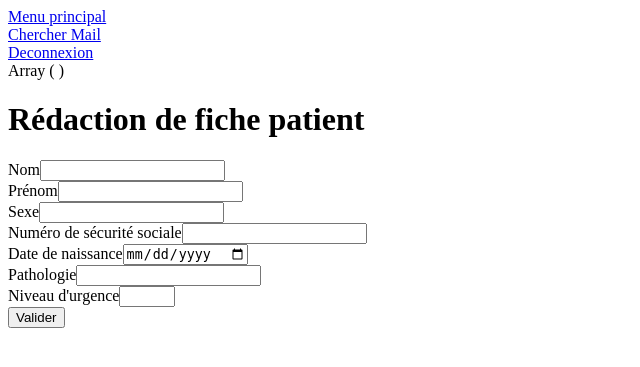
After one commit to bbaillif/projetPHP, a PHP site: page /patient.php in a window 1280 px wide. The commit adds this page. Shown: the top 367 px of the page, without its empty margins (0-640 px from the left). Run offline with PHP 8.4, Linux system fonts and the light colour scheme.

Commit message:
Début de patient.php et une modif README

```diff
--- a/fonctionsBen.php
+++ b/fonctionsBen.php
@@ -1,15 +1,15 @@
 <?php
 	function PrintHeader() {
-		echo '<a href="./index.php">Menu principal</a>';
-		echo '<br>';
-		echo '<a href="./searchMail.php">Chercher Mail</a>';
-		echo '<br>';
-		echo '<a href="./login.php">Deconnexion</a>';
-		echo '<br>';
+		echo '<a href="./index.php">Menu principal</a>' . "\n";
+		echo '<br>'. "\n";
+		echo '<a href="./searchMail.php">Chercher Mail</a>'. "\n";
+		echo '<br>'. "\n";
+		echo '<a href="./login.php">Deconnexion</a>'. "\n";
+		echo '<br>'. "\n";
 	}
 
 	function PrintFooter() {
-		echo '<a href="./index.php">Menu principal</a>';
-		echo '<br>';
-		echo 'Site créé pour le projet de base de données';
+		echo '<a href="./index.php">Menu principal</a>'. "\n";
+		echo '<br>'. "\n";
+		echo 'Site créé pour le projet de base de données'. "\n";
 	}
--- /dev/null
+++ b/patient.php
@@ -0,0 +1,36 @@
+<?php
+	require("./fonctionsBen.php");
+	session_start();
+?>
+
+<!DOCTYPE html>
+<html>
+
+<head>
+	<title>Intranet Hopital Polytech</title>
+	<meta charset= "utf-8">
+</head>
+
+<body>
+
+	<?php
+		PrintHeader();
+		print_r($_POST);
+	?>
+
+	<h1>Rédaction de fiche patient</h1>
+
+	<form action="patient.php" method="post">
+		Nom<input type="text" name="surname" /><br>
+        Prénom<input type="text" name="name" /><br>
+        Sexe<input type="text" name="gender" /><br>
+        Numéro de sécurité sociale<input type="text" name="ssNumber" /><br>
+        Date de naissance<input type="date" name="birthday" /><br>
+        Pathologie<input type="text" name="pathologie" /><br>
+        Niveau d'urgence<input type="number" name="emergencyLevel" min=1 max=10 /><br>
+        <input type="submit" value="Valider" /><br>
+    </form>
+
+</body>
+
+</html>
```
Also changed, not shown: index.php (+6 -1 lines), login.php (+13 -10 lines), README.md, 1 other file.
